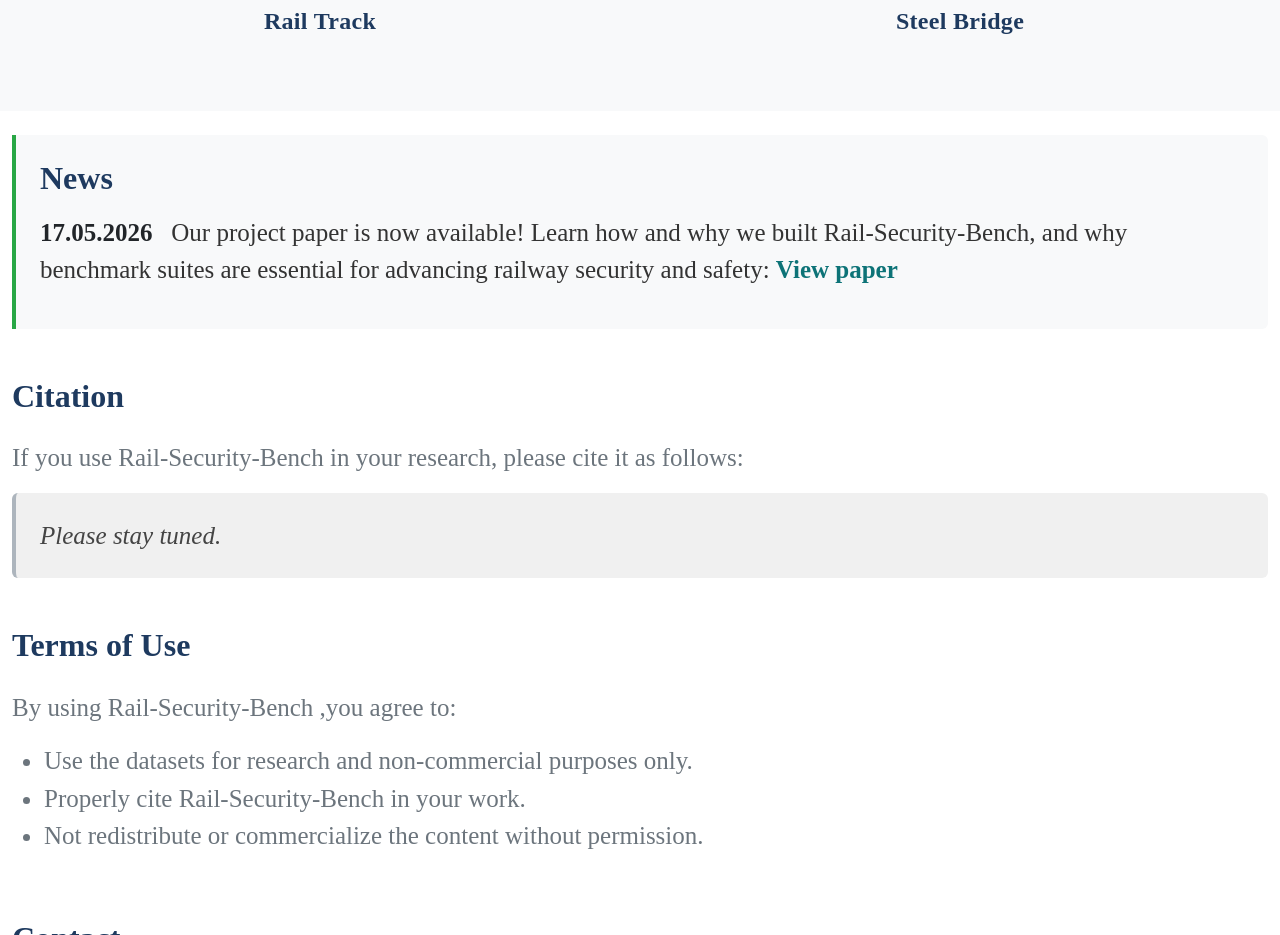
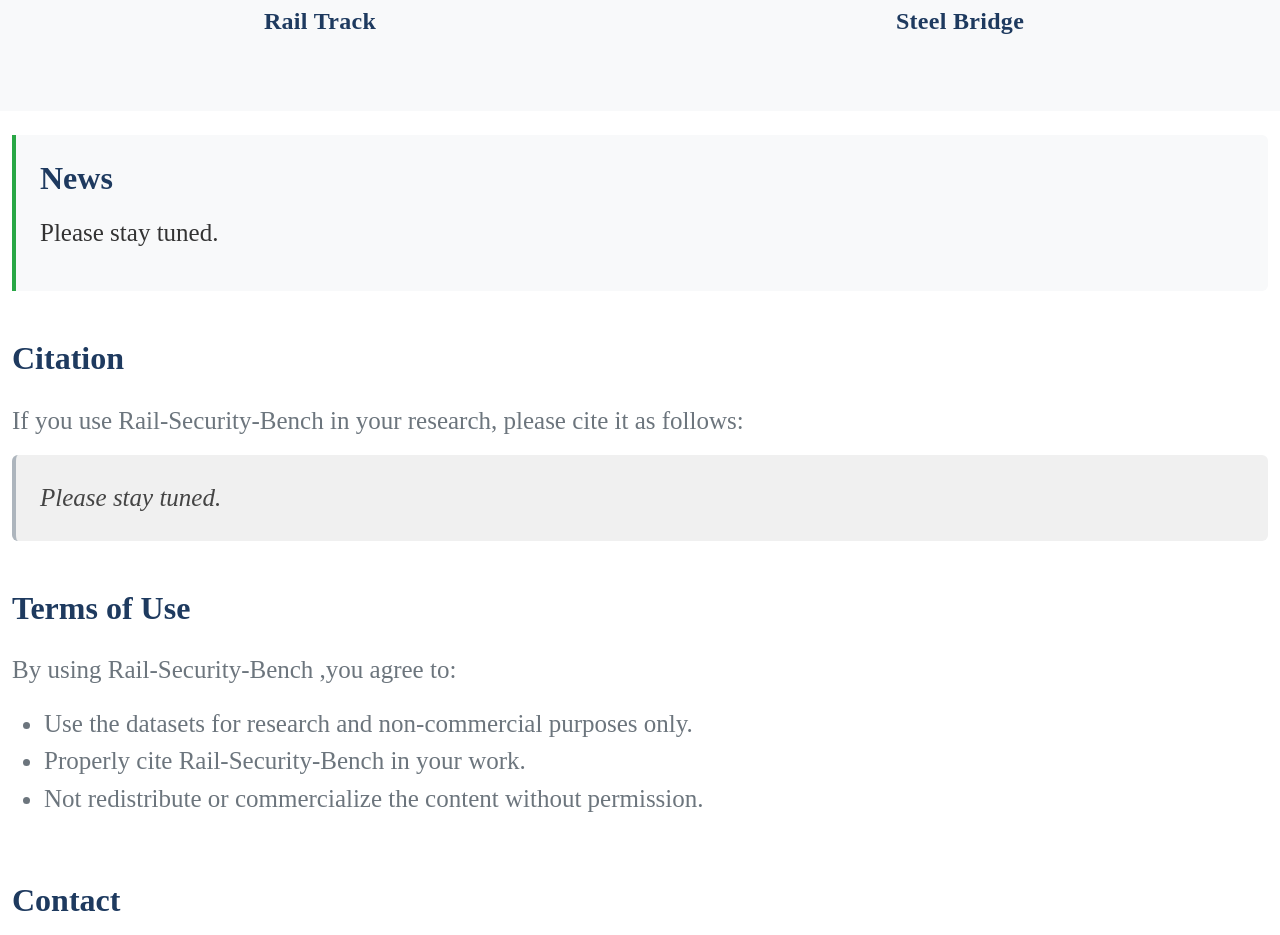
Before and after one commit to chaomacv/RAIL-SECURTTY-BENCH, a plain HTML site: page index.html in a window 1280 px wide. Shown: the part 4397-5332 px from the top of the page. Drawn offline with nearby package versions, Linux system fonts and the light colour scheme.

Commit message:
Update index.html

```diff
--- a/index.html
+++ b/index.html
@@ -261,9 +261,11 @@
     <div class="container">
       <div class="news-box">
         <h2 class="fw-bold mb-3" style="color: #1e3a5f;">News</h2>
-          <span class="fw-semibold text-dark">17.05.2026</span> &nbsp;
+        Please stay tuned.
+          <!-- <span class="fw-semibold text-dark">17.05.2026</span> &nbsp;
           Our project paper is now available! Learn how and why we built Rail-Security-Bench, and why benchmark suites are essential for advancing railway security and safety:
-          <a href="./assets/pdf/RailMind.pdf" class="news-link">View paper</a>
+          <a href="./assets/pdf/RailMind.pdf" class="news-link">View paper</a> -->
+
         </p>
       </div>
     </div>
```
